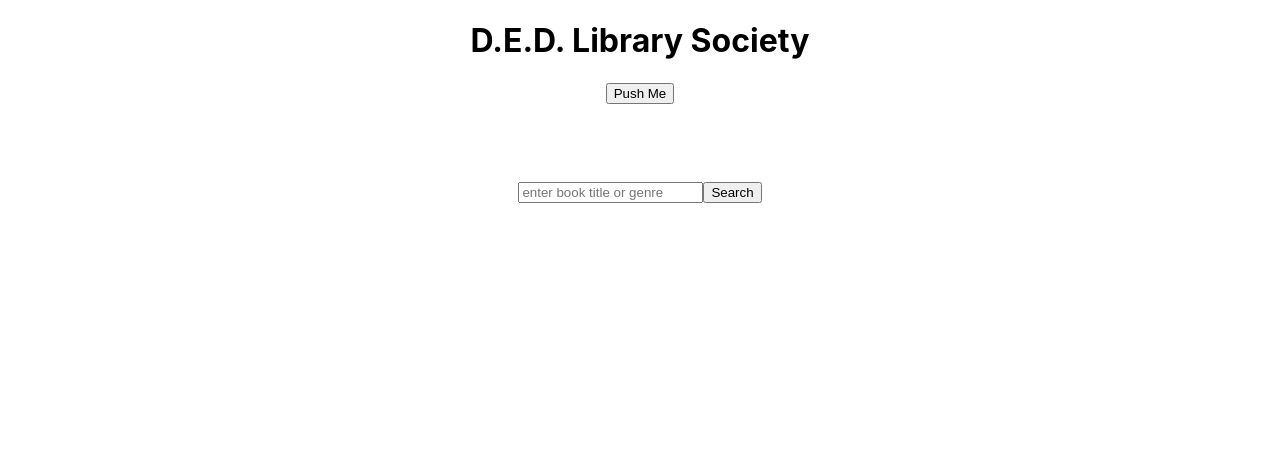
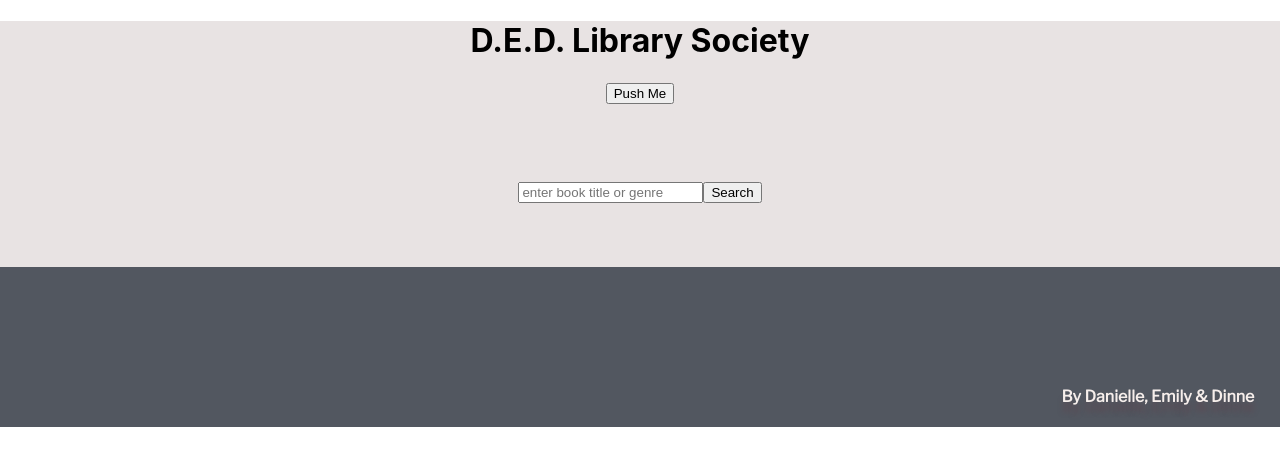
Before and after one commit to DinneK/ded-library-society, a React (Create React App) app: page /books/search in a window 1280 px wide. Shown: the top 466 px of the page. Built offline with nearby package versions, Linux system fonts and the light colour scheme; no server answers.

Commit message:
Add Footer componoent

```diff
--- a/src/Components/App/App.css
+++ b/src/Components/App/App.css
@@ -1,4 +1,5 @@
 .App {
+  background-color: #e8e3e3;
   text-align: center;
 }
 
@@ -38,7 +39,7 @@
 }
 
 .rendering-for-single-book {
-  height: 100vh;
+  height: 75vh;
   background-color: #e8e3e3;
   width: 100vw;
 }
--- a/src/Components/App/App.js
+++ b/src/Components/App/App.js
@@ -8,6 +8,7 @@ import { fetchTrending, fetchSearch } from "../../apiCalls";
 import BookContainer from "../BooksContainer/BooksContainer";
 import SingleBookView from "../SingleBookView/SingleBookView";
 import Header from "../Header/Header";
+import Footer from "../Footer/Footer";
 import SavedBooksList from "../SavedBooksList/SavedBooksList";
 import SearchForm from "../SearchForm/SearchForm";
 import SearchResultsContainer from "../SearchResultsContainer/SearchResultsContainer";
@@ -66,7 +67,10 @@ const App = () => {
           render={() => {
             return (
               <section>
-                <SavedBooksList searchResults={searchResults} trendingBooks={trendingBooks} />
+                <SavedBooksList
+                  searchResults={searchResults}
+                  trendingBooks={trendingBooks}
+                />
               </section>
             );
           }}
@@ -83,6 +87,7 @@ const App = () => {
           }}
         />
       </Switch>
+      <Footer />
     </main>
   );
 };
--- /dev/null
+++ b/src/Components/Footer/Footer.css
@@ -0,0 +1,16 @@
+.footer-container {
+  align-items: flex-end;
+  background-color: #525760;
+  display: flex;
+  height: 20vh;
+  justify-content: flex-end;
+  width: 100vw;
+}
+
+h4 {
+  color: #F6EEEB;
+  font-family: 'Libre Franklin', sans-serif;
+  font-size: 1em;
+  margin-right: 2%;
+  text-shadow: 0px 10px 5px rgb(95 70 80 / 59%);
+}
--- /dev/null
+++ b/src/Components/Footer/Footer.js
@@ -0,0 +1,12 @@
+import React from "react";
+import "./Footer.css";
+
+const Footer = () => {
+  return (
+    <div className="footer-container">
+      <h4>By Danielle, Emily & Dinne</h4>
+    </div>
+  );
+};
+
+export default Footer;
--- a/src/Components/SingleBookView/SingleBookView.css
+++ b/src/Components/SingleBookView/SingleBookView.css
@@ -2,7 +2,7 @@
   background-color: #e8e3e3;
   display: flex;
   flex-direction: column;
-  height: 80vh;
+  height: 70vh;
   justify-content: center;
   width: 100vw;
 }
```
